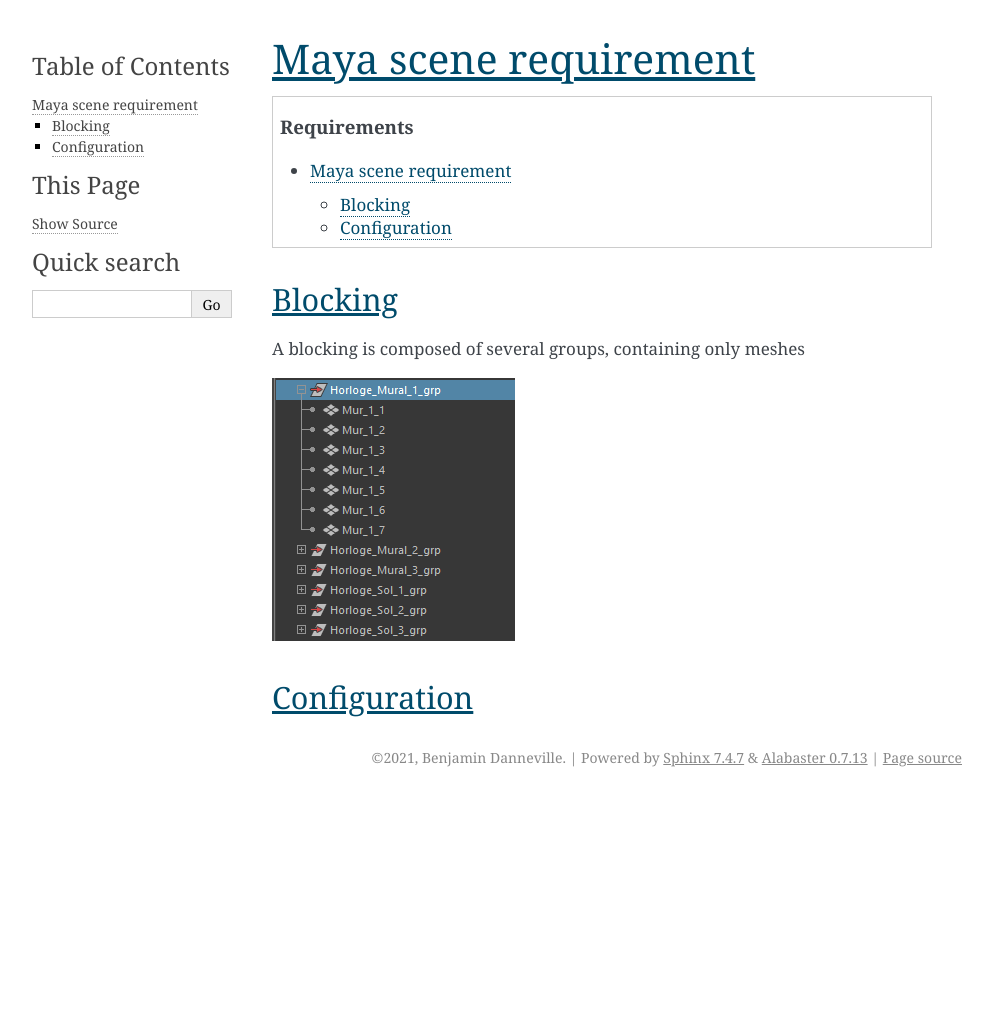
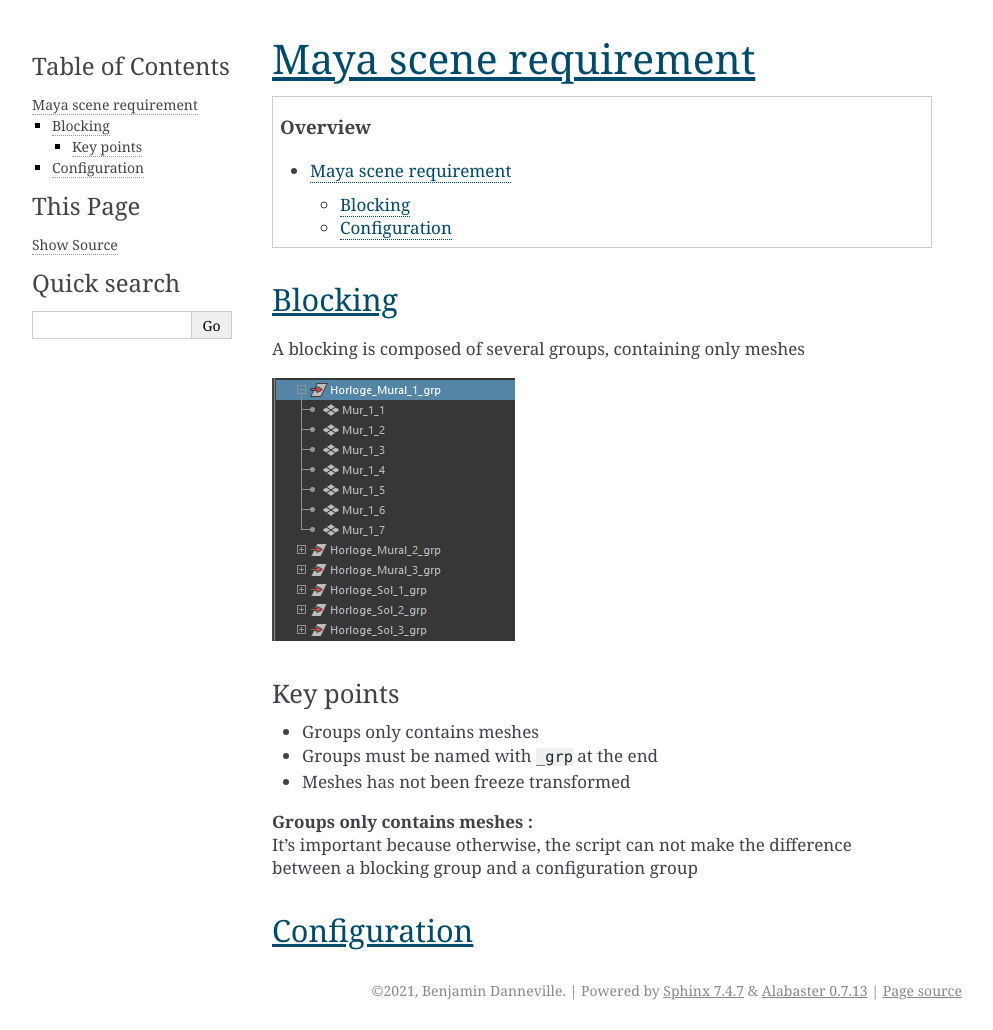
Before and after one commit to benjamin-danneville/bdGenerator, a Sphinx documentation site: the page built from docs/pages/scene_requirement.rst, in a window 1280 px wide. Shown: the whole page, without its empty margins (148-1141 px from the left). Built offline with Sphinx 7.4.7, drawn with Linux system fonts in a browser that asks for light colours; before the commit the page ends 900 px from its top, so only the background shows below that.

Commit message:
modified scene_requirement and using_the_script pages

```diff
--- a/docs/pages/scene_requirement.rst
+++ b/docs/pages/scene_requirement.rst
@@ -2,7 +2,7 @@
 Maya scene requirement
 ======================
 
-.. contents:: Requirements
+.. contents:: Overview
    :depth: 2
 
 --------
@@ -13,6 +13,18 @@ A blocking is composed of several groups, containing only meshes
 
 .. image:: images/scene_requirement/Blocking_Outline.png
 
+
+Key points
+----------
+
+- Groups only contains meshes
+- Groups must be named with ``_grp`` at the end
+- Meshes has not been freeze transformed
+
+| **Groups only contains meshes :**
+| It's important because otherwise, the script can not make the difference
+| between a blocking group and a configuration group
+
 -------------
 Configuration
 -------------
--- a/docs/pages/using_the_script.rst
+++ b/docs/pages/using_the_script.rst
@@ -2,7 +2,7 @@
 Using the script
 ================
 
-.. contents:: Requirements
+.. contents:: Overview
    :depth: 2
 
 ---------
```
